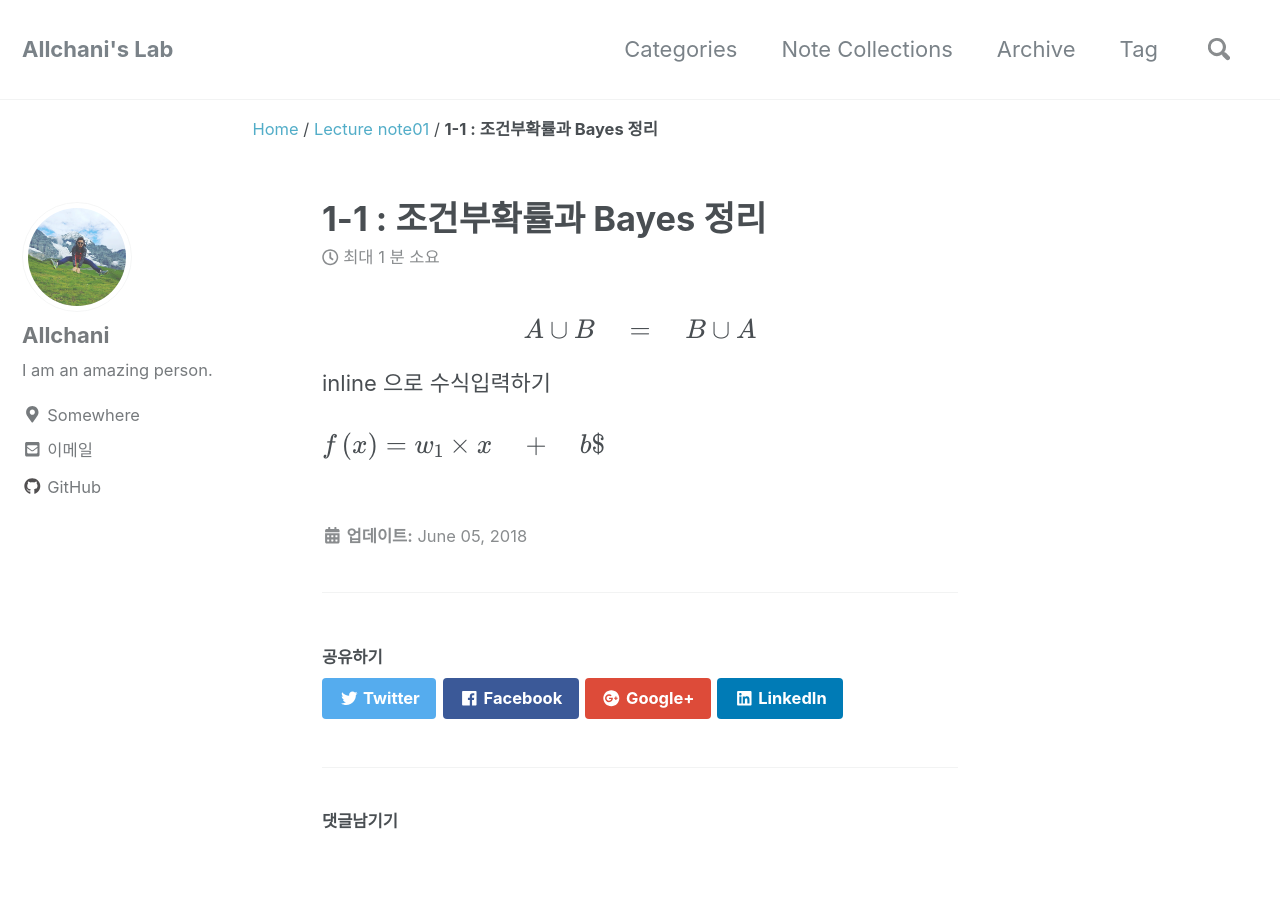
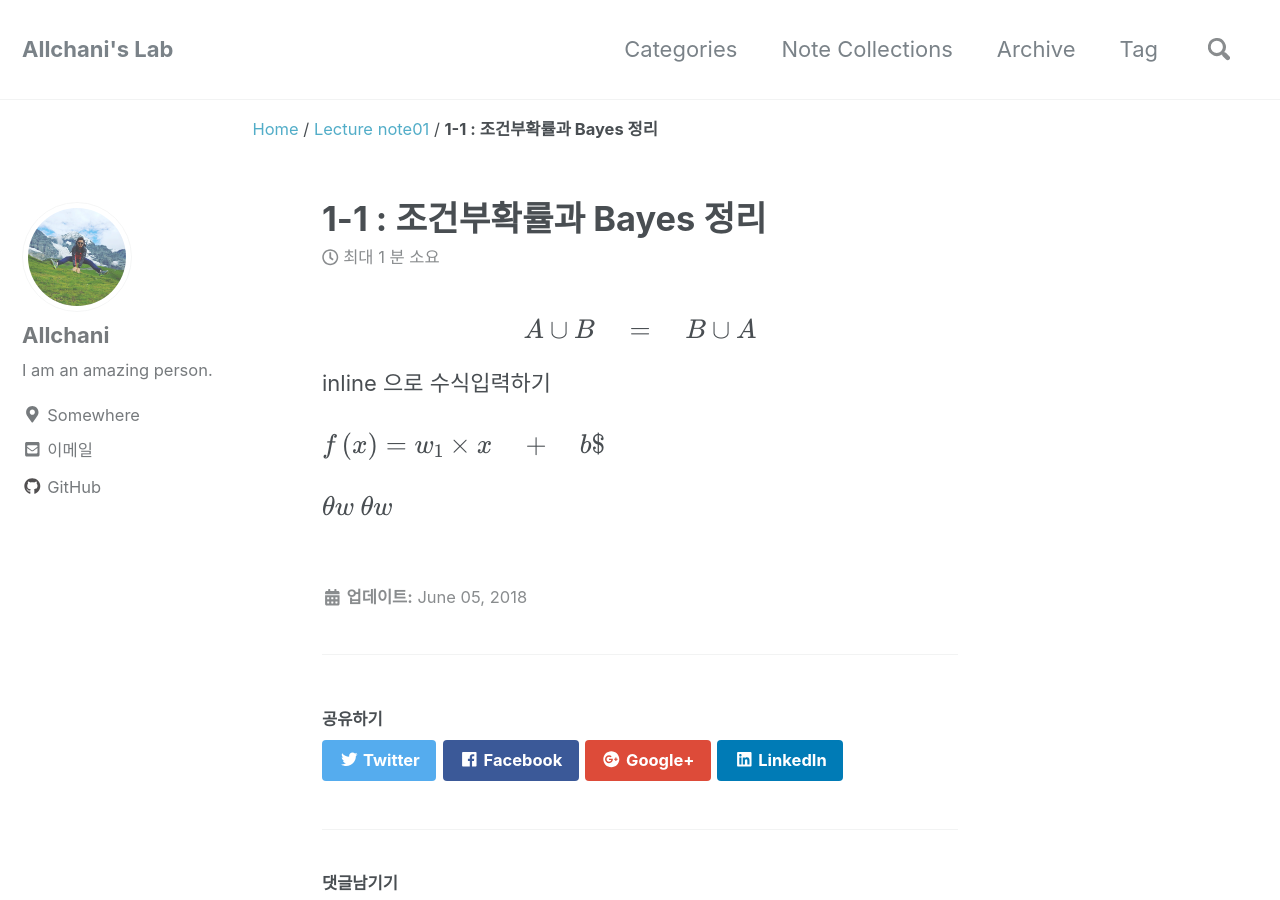
Before and after one commit to allchani/allchani_lab, a Jekyll site: the page built from docs/_lecture-note01/01. bayes.md, in a window 1280 px wide and 900 px high. Built offline with Jekyll 4.4.1, drawn with Linux system fonts in a browser that asks for light colours; nearby versions of some CDN libraries; formulas are drawn with MathJax 3; comment, search, counter and statistics services are not loaded.

Commit message:
another fix

```diff
--- a/docs/_lecture-note01/01. bayes.md
+++ b/docs/_lecture-note01/01. bayes.md
@@ -9,3 +9,6 @@ $$ A\cup B\quad =\quad B\cup A $$
 inline 으로 수식입력하기
 
 \\( f\left( x \right) ={ w }_{ 1 }\times x\quad +\quad b $\\)
+
+$\theta w$
+$$\theta w$$
```
Also changed, not shown: docs/_includes/scripts.html (+5 -3 lines).
